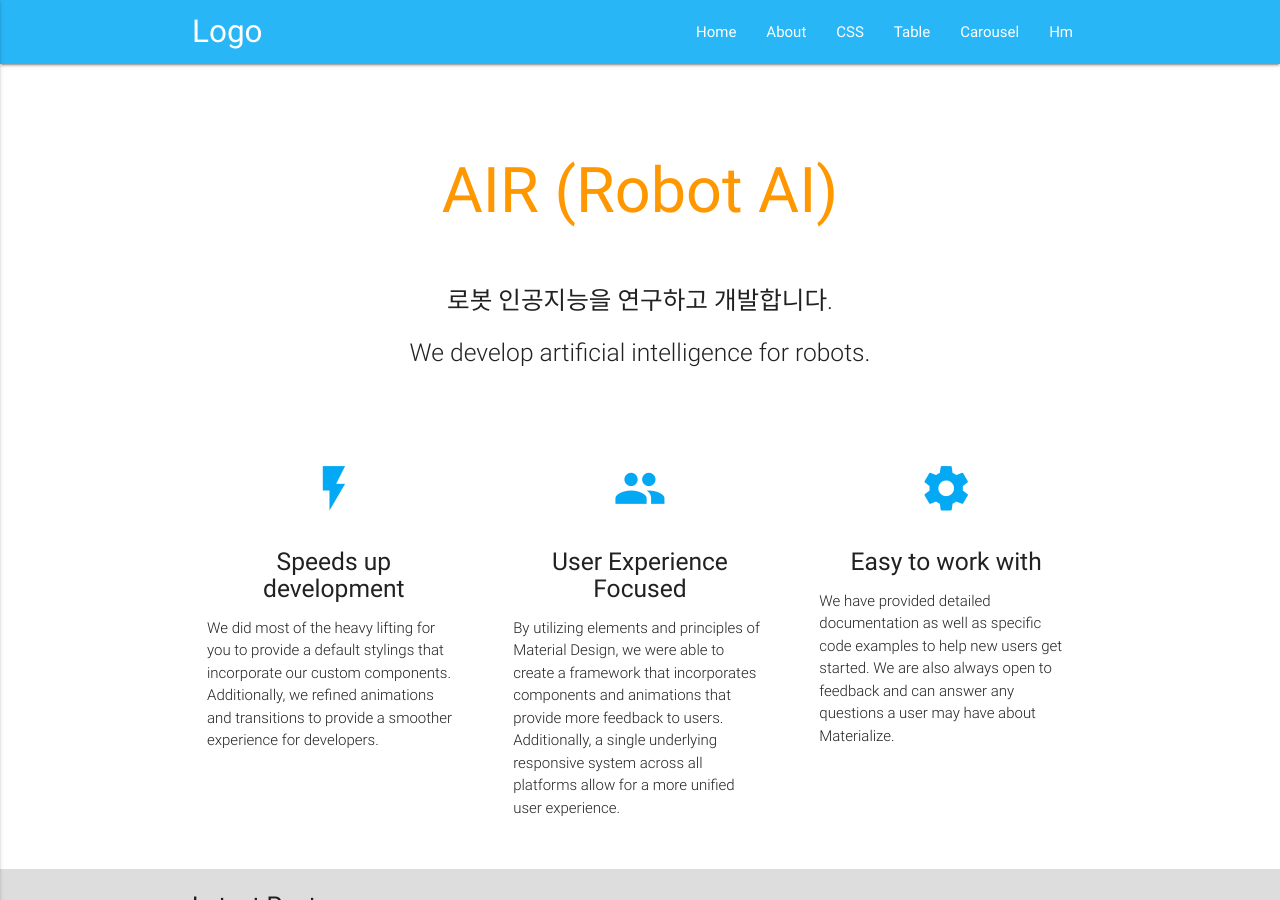
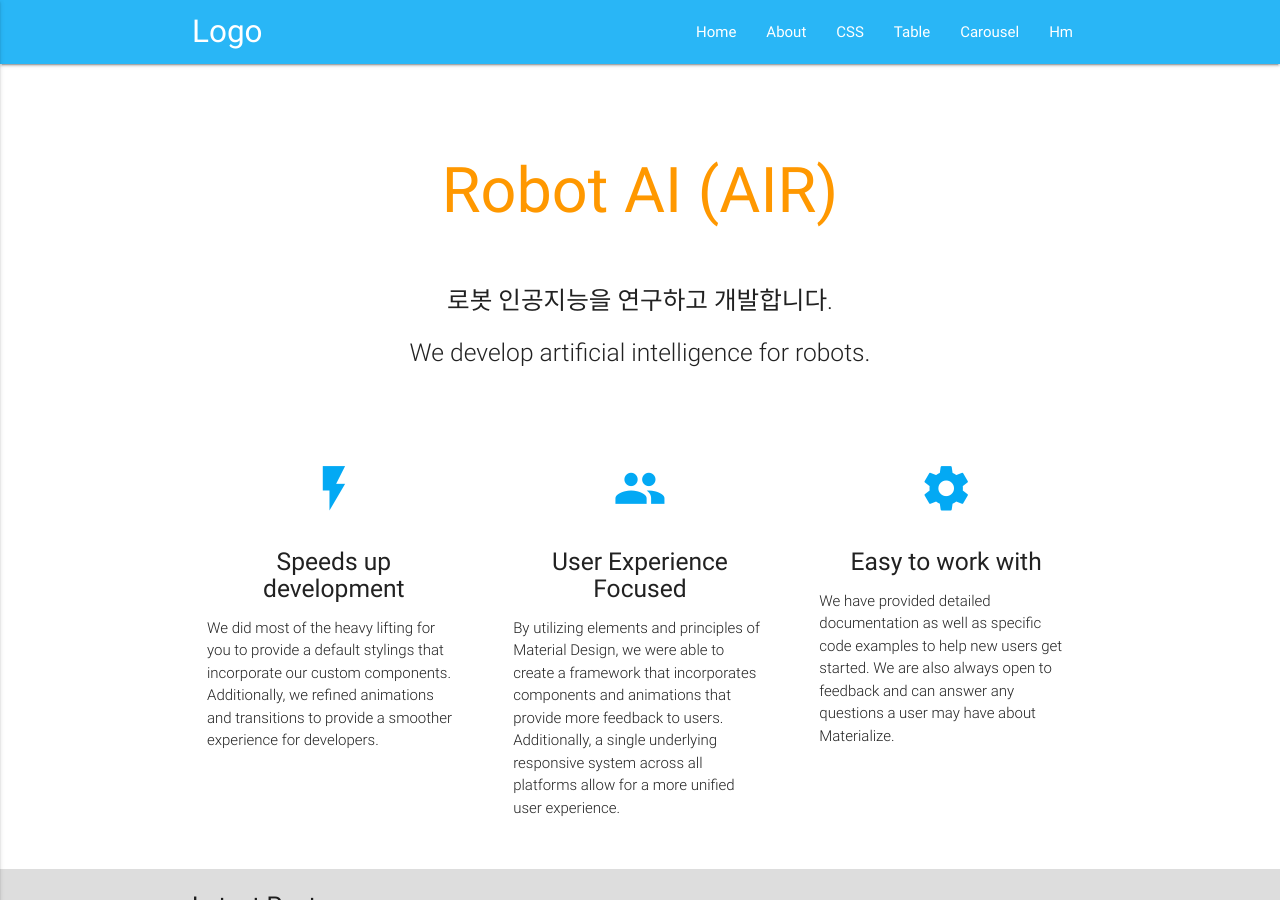
Before and after one commit to airproject2017/airproject2017.github.io, a Jekyll site: the page built from index.md, in a window 1280 px wide and 900 px high. Built offline with Jekyll 4.4.1, drawn with Linux system fonts in a browser that asks for light colours.

Commit message:
docs: update front page

```diff
--- a/_config.yml
+++ b/_config.yml
@@ -1,4 +1,4 @@
-title: AIR (Robot AI)
+title: Robot AI (AIR)
 author: Minsu Jang
 email: minsu@etri.re.kr
 description: > # this means to ignore newlines until "baseurl:"
```
